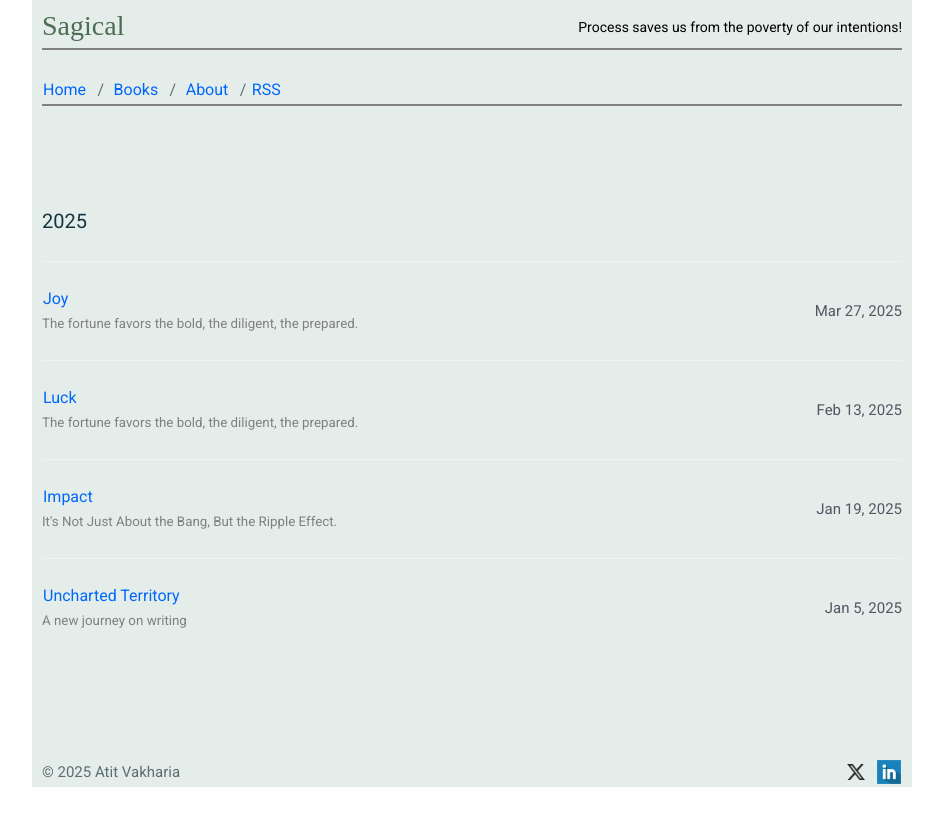
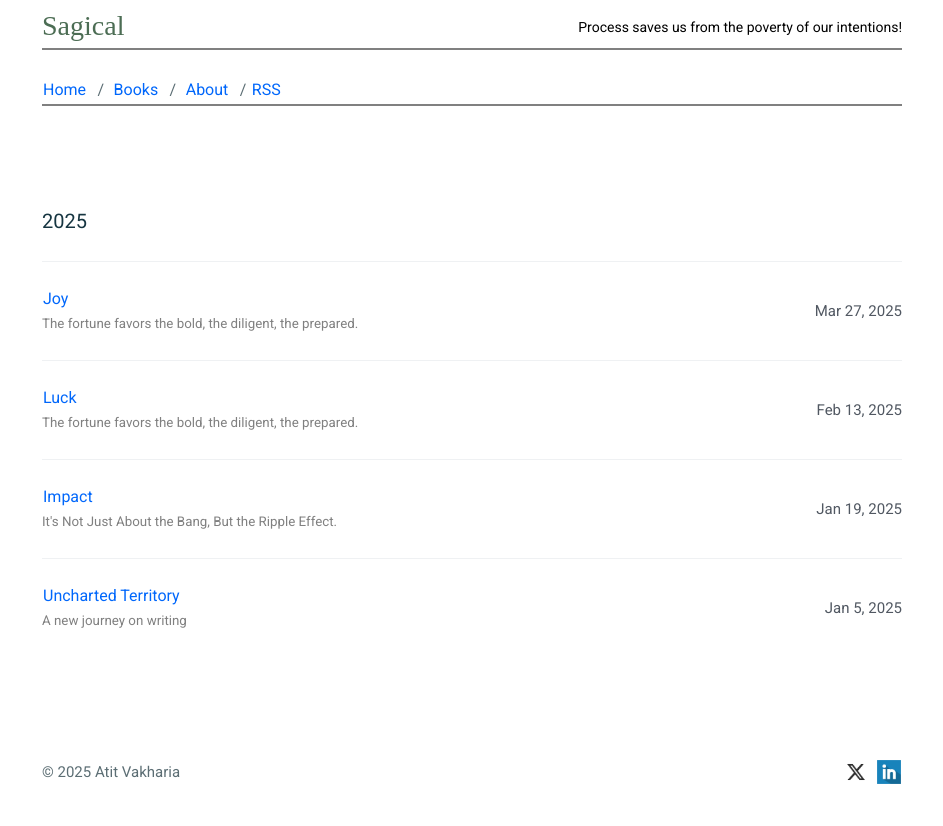
Before and after one commit to mkchoi212/paper-jekyll-theme, a Jekyll site: the page built from index.html, in a window 1280 px wide. Shown: the top 826 px of the page, without its empty margins (168-1111 px from the left). Built offline with Jekyll 4.4.1, drawn with Linux system fonts in a browser that asks for light colours.

Commit message:
Update _layout.scss

```diff
--- a/_sass/utilities/_layout.scss
+++ b/_sass/utilities/_layout.scss
@@ -9,5 +9,4 @@
     padding-top: 1rem; // 10px
     padding-right: 1rem; // 10px
     padding-left: 1rem; // 10px
-    background-color: #e4edea;
 }
```
